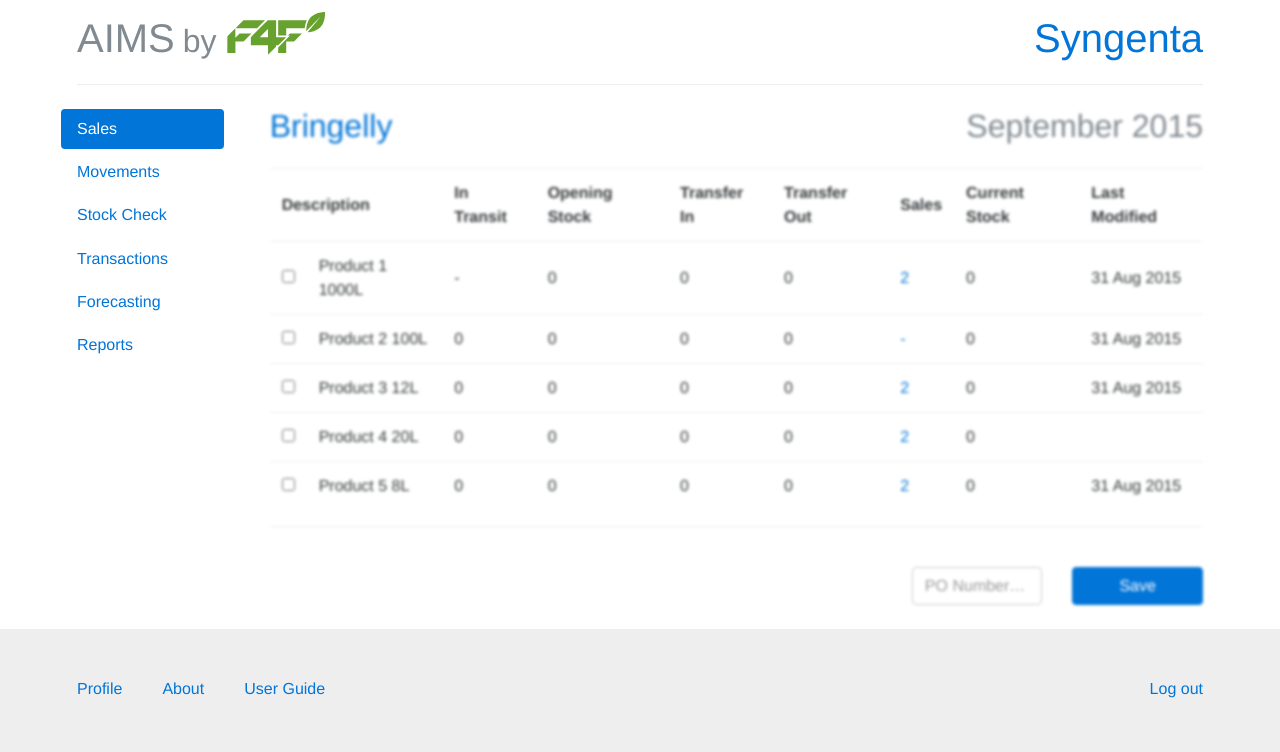
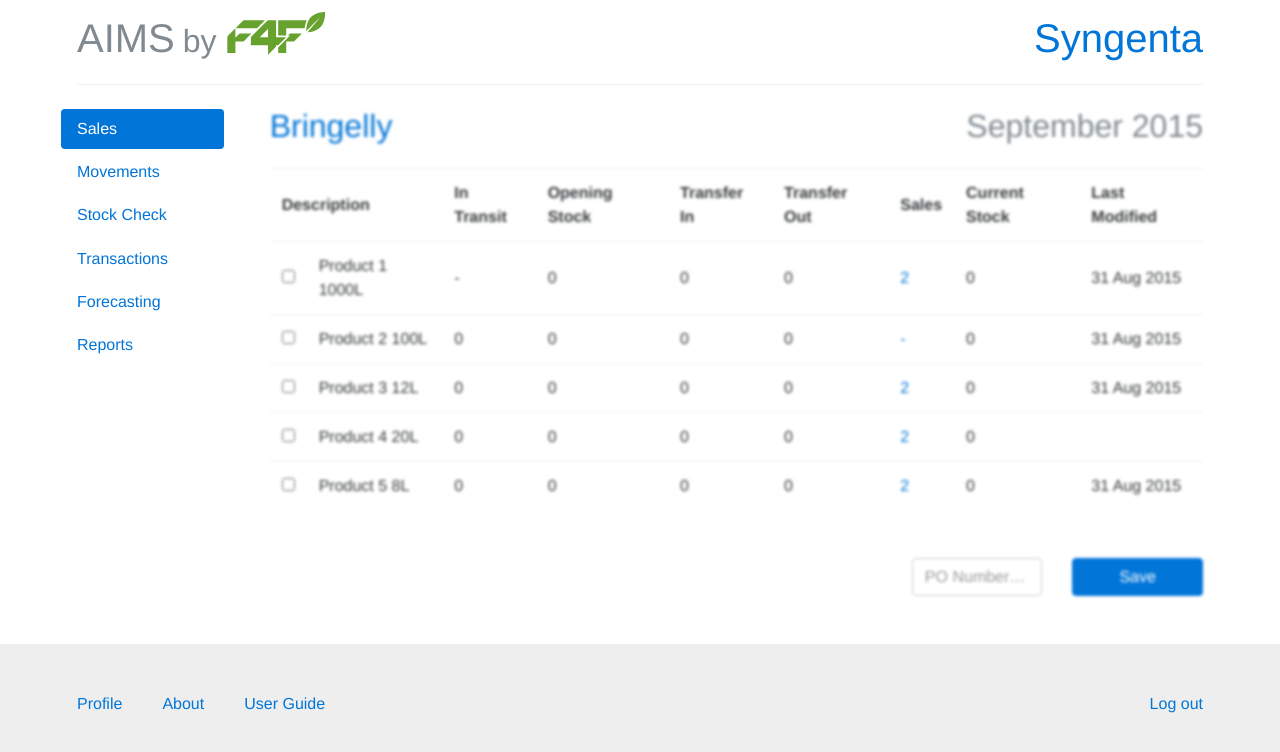
Before and after one commit to howardjfraser/aims, a Jekyll site: the page built from index.html, in a window 1280 px wide. Shown: the top 752 px of the page. Built offline with Jekyll 4.4.1, drawn with Linux system fonts in a browser that asks for light colours.

Commit message:
Spacing.

```diff
--- a/_includes/page.html
+++ b/_includes/page.html
@@ -22,7 +22,7 @@
   </div>
 
 
-  <table class="table table-responsive p-b-0">
+  <table class="table table-responsive m-b-0">
     <tr class="">
       <th class="p-y-md" colspan="2">Description</th>
       <th class="">In Transit</th>
@@ -96,9 +96,9 @@
     </tr>
   </table>
 
-  <hr>
+  <!-- <hr class="m-y-0"> -->
 
-  <div class="row buttons p-y-md" >
+  <div class="row buttons p-y-lg" >
     <div class="col-md-3 col-md-offset-6 col-xl-2 col-xl-offset-8">
       <input type="text" class="form-control "
       placeholder="PO Number&hellip;">
```
